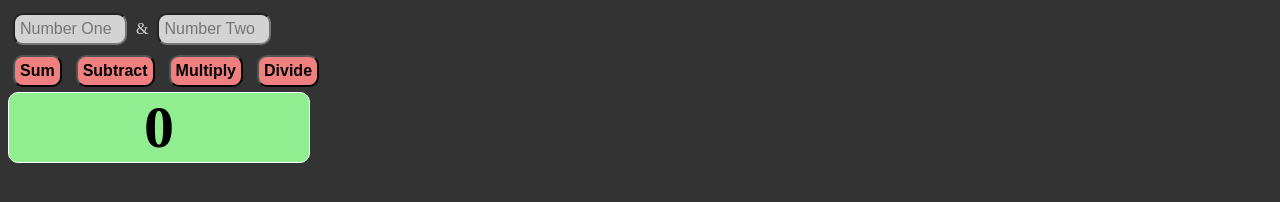
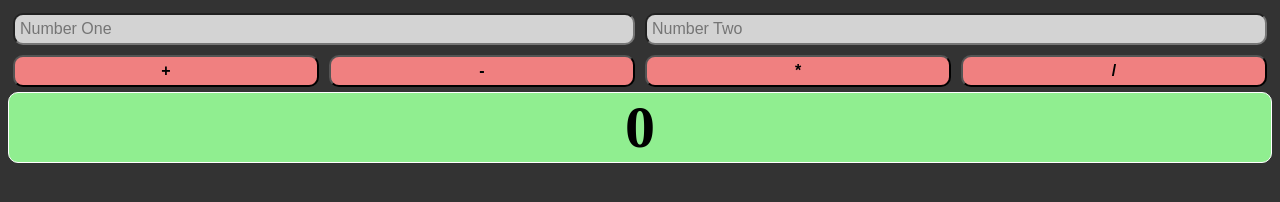
Before and after one commit to sascharissling/java-blitz-calculator, a website built with Parcel: page src/index.html in a window 1280 px wide. Built offline with nearby package versions, Linux system fonts and the light colour scheme.

Commit message:
finish style

```diff
--- a/src/index.html
+++ b/src/index.html
@@ -6,22 +6,33 @@
     <meta http-equiv="X-UA-Compatible" content="ie=edge" />
     <title>Java-Blitz-Calculator</title>
     <style>
+      body {
+        background: #333;
+      }
 
-      body {
+      .calculator {
         display: flex;
         flex-direction: column;
-        background: #333;
+        width: auto;
       }
 
       wrap {
         color: lightgray;
       }
+
+      .inputs {
+        width: auto;
+        /* display: flex; */
+        justify-content: space-between;
+        display: flex;
+      }
+
       input[name="first"] {
         background: lightgray;
         padding: 5px;
         font-size: 16px;
         margin: 5px;
-        width: 100px;
+        width: 50%;
         border-radius: 10px;
       }
 
@@ -30,8 +41,14 @@
         padding: 5px;
         font-size: 16px;
         margin: 5px;
-        width: 100px;
+        width: 50%;
         border-radius: 10px;
+      }
+
+      .buttons {
+        display: flex;
+        width: auto;
+        justify-content: space-between;
       }
 
       .sum,
@@ -43,7 +60,7 @@
         font-size: 16px;
         font-weight: bold;
         margin: 5px;
-        width: auto;
+        width: 25%;
         border-radius: 10px;
       }
 
@@ -53,22 +70,26 @@
         font-size: 60px;
         background: lightgreen;
         text-align: center;
-        width: 300px;
+        width: auto;
         border-radius: 10px;
       }
     </style>
   </head>
   <body>
-    <div>
-      <input type="text" name="first" placeholder="Number One" />
-      <wrap>&</wrap>
-      <input type="text" name="second" placeholder="Number Two" />
-    <div>
-      <button class="sum">Sum</button>
-      <button class="sub">Subtract</button>
-      <button class="mult">Multiply</button>
-      <button class="divide">Divide</button>
+    <div class="calculator">
+      <div class="inputs">
+        <input type="text" name="first" placeholder="Number One" />
+
+        <input type="text" name="second" placeholder="Number Two" />
+      </div>
+      <div class="buttons">
+        <button class="sum">+</button>
+        <button class="sub">-</button>
+        <button class="mult">*</button>
+        <button class="divide">/</button>
+      </div>
       <div id="result">0</div>
+    </div>
     <script src="index.js"></script>
   </body>
 </html>
```
Also changed, not shown: dist/index.html, dist/index.js, 1 other file.
